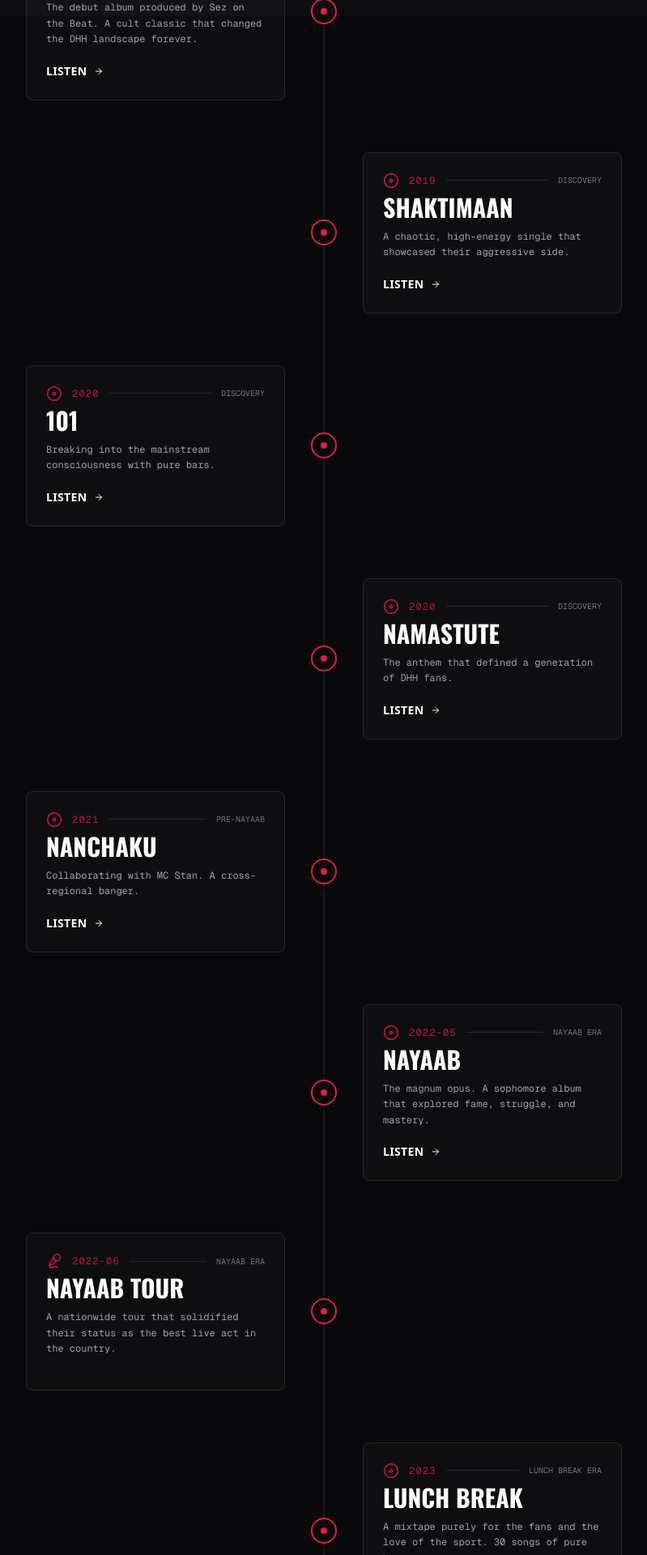
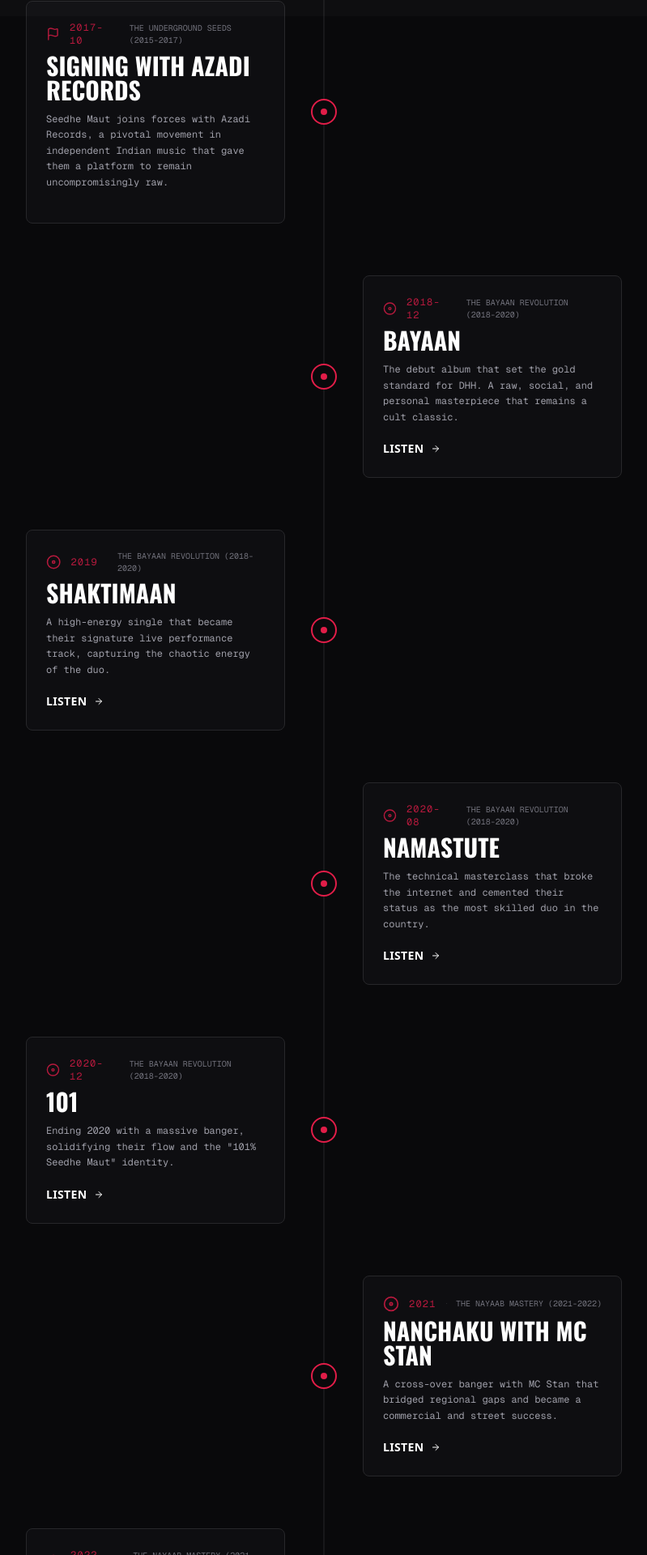
Before and after one commit to Stealthinator16/tbsm, a Next.js app: page /journey in a window 1280 px wide. Shown: the part 780-2700 px from the top of the page at 81% size, without its empty margins (240-1039 px from the left). Built offline with nearby package versions, Linux system fonts and the light colour scheme; grey boxes are pictures that could not be loaded.

Commit message:
feat: expand Seedhe Maut timeline with detailed career narrative

```diff
--- a/src/data/timeline.ts
+++ b/src/data/timeline.ts
@@ -13,111 +13,138 @@
 export const timelineData: TimelineEvent[] = [
     {
         id: 'formation',
-        date: '2017',
-        title: 'The Formation',
-        description: 'Encore ABJ and Calm meet and decide to form a duo. The seed is sown.',
+        date: '2015',
+        title: 'Formation at Spit Dope',
+        description: 'Calm and Encore ABJ meet at Spit Dope Inc., the legendary underground battle rap league in Delhi. The partnership that would change DHH begins.',
         type: 'milestone',
-        era: 'The Beginning',
+        era: 'The Underground Seeds (2015-2017)'
+    },
+    {
+        id: '2-ka-pahada',
+        date: '2017-05',
+        title: '2 Ka Pahada',
+        description: 'Their debut mixtape produced entirely by Sez on the Beat. Featuring "Seedhe Maut Anthem", it announced their aggressive and technical arrival.',
+        type: 'release',
+        era: 'The Underground Seeds (2015-2017)',
         relatedSlug: 'seedhe-maut-anthem'
     },
     {
-        id: 'seedhe-maut-anthem',
-        date: '2017-05',
-        title: 'Seedhe Maut Anthem',
-        description: 'The track that gave them their name and announced their arrival.',
-        type: 'release',
-        era: 'The Beginning',
-        relatedSlug: 'seedhe-maut-anthem'
+        id: 'azadi-signing',
+        date: '2017-10',
+        title: 'Signing with Azadi Records',
+        description: 'Seedhe Maut joins forces with Azadi Records, a pivotal movement in independent Indian music that gave them a platform to remain uncompromisingly raw.',
+        type: 'milestone',
+        era: 'The Underground Seeds (2015-2017)'
     },
     {
         id: 'bayaan',
         date: '2018-12',
         title: 'Bayaan',
-        description: 'The debut album produced by Sez on the Beat. A cult classic that changed the DHH landscape forever.',
+        description: 'The debut album that set the gold standard for DHH. A raw, social, and personal masterpiece that remains a cult classic.',
         type: 'release',
-        era: 'Bayaan Era',
-        // We don't have a specific slug for the album page yet, but maybe a key song
+        era: 'The Bayaan Revolution (2018-2020)',
         relatedSlug: 'meri-baggi'
     },
     {
         id: 'shaktimaan',
         date: '2019',
         title: 'Shaktimaan',
-        description: 'A chaotic, high-energy single that showcased their aggressive side.',
+        description: 'A high-energy single that became their signature live performance track, capturing the chaotic energy of the duo.',
         type: 'release',
-        era: 'Discovery',
+        era: 'The Bayaan Revolution (2018-2020)',
         relatedSlug: 'shaktimaan'
     },
     {
-        id: '101',
-        date: '2020',
-        title: '101',
-        description: 'Breaking into the mainstream consciousness with pure bars.',
+        id: 'namastute',
+        date: '2020-08',
+        title: 'Namastute',
+        description: 'The technical masterclass that broke the internet and cemented their status as the most skilled duo in the country.',
         type: 'release',
-        era: 'Discovery',
-        relatedSlug: '101'
+        era: 'The Bayaan Revolution (2018-2020)',
+        relatedSlug: 'namastute'
     },
     {
-        id: 'namastute',
-        date: '2020',
-        title: 'Namastute',
-        description: 'The anthem that defined a generation of DHH fans.',
+        id: '101',
+        date: '2020-12',
+        title: '101',
+        description: 'Ending 2020 with a massive banger, solidifying their flow and the "101% Seedhe Maut" identity.',
         type: 'release',
-        era: 'Discovery',
-        relatedSlug: 'namastute'
+        era: 'The Bayaan Revolution (2018-2020)',
+        relatedSlug: '101'
     },
     {
         id: 'nanchaku',
         date: '2021',
-        title: 'Nanchaku',
-        description: 'Collaborating with MC Stan. A cross-regional banger.',
+        title: 'Nanchaku with MC Stan',
+        description: 'A cross-over banger with MC Stan that bridged regional gaps and became a commercial and street success.',
         type: 'release',
-        era: 'Pre-Nayaab',
+        era: 'The Nayaab Mastery (2021-2022)',
         relatedSlug: 'nanchaku'
     },
     {
         id: 'nayaab',
         date: '2022-05',
         title: 'Nayaab',
-        description: 'The magnum opus. A sophomore album that explored fame, struggle, and mastery.',
+        description: 'The magnum opus. A sophomore album exploring fame, brotherhood, and artistic maturity. Widely considered one of the best Indian albums of all time.',
         type: 'release',
-        era: 'Nayaab Era',
+        era: 'The Nayaab Mastery (2021-2022)',
         relatedSlug: 'nayaab'
     },
     {
         id: 'nayaab-tour',
         date: '2022-06',
-        title: 'Nayaab Tour',
-        description: 'A nationwide tour that solidified their status as the best live act in the country.',
+        title: 'Nayaab India Tour',
+        description: 'A multi-city tour that proved Seedhe Maut is the best live act in India, with sold-out venues and moshpit culture.',
         type: 'show',
-        era: 'Nayaab Era'
+        era: 'The Nayaab Mastery (2021-2022)'
     },
     {
         id: 'lunch-break',
-        date: '2023',
-        title: 'Lunch Break',
-        description: 'A mixtape purely for the fans and the love of the sport. 30 songs of pure heat.',
+        date: '2023-08',
+        title: 'Lunch Break Mixtape',
+        description: 'A massive 30-track project released to celebrate their journey and pure love for the sport of rap.',
         type: 'release',
-        era: 'Lunch Break Era',
-        relatedSlug: 'focused-sedated' // Lead single-ish
+        era: 'The Lunch Break & Independence (2023-Present)',
+        relatedSlug: 'fanne-khan'
     },
     {
-        id: 'kavi',
-        date: '2024',
-        title: 'Kavi (Keh Chuka)',
-        description: 'Continuing the legacy with introspective storytelling.',
+        id: 'independent',
+        date: '2023-11',
+        title: 'Going Fully Independent',
+        description: 'Seedhe Maut departs from Azadi Records to take full creative and business control of their legacy.',
+        type: 'milestone',
+        era: 'The Lunch Break & Independence (2023-Present)'
+    },
+    {
+        id: 'dl91-era',
+        date: '2024-01',
+        title: 'Formation of DL91',
+        description: 'The duo launches their own independent platform, DL91 Era, to push their own art and support the next wave of talent.',
+        type: 'milestone',
+        era: 'The Lunch Break & Independence (2023-Present)'
+    },
+    {
+        id: 'shakti-kshama',
+        date: '2024-06',
+        title: 'Shakti & Kshama EPs',
+        description: 'A conceptual two-part release exploring themes of power and forgiveness, inspired by Indian literature.',
         type: 'release',
-        era: 'Present',
-        relatedSlug: 'kavi'
+        era: 'The Lunch Break & Independence (2023-Present)',
+        relatedSlug: 'shakti-aur-kshama'
+    },
+    {
+        id: 'smx-tour',
+        date: '2025-11',
+        title: 'The SMX Tour',
+        description: 'A 15-city nationwide tour celebrating a decade of Seedhe Maut in the game. 10 Years. One Legacy.',
+        type: 'show',
+        era: 'The Lunch Break & Independence (2023-Present)'
     }
 ];
 
 export const eras = [
-    'The Beginning',
-    'Bayaan Era',
-    'Discovery',
-    'Pre-Nayaab',
-    'Nayaab Era',
-    'Lunch Break Era',
-    'Present'
+    'The Underground Seeds (2015-2017)',
+    'The Bayaan Revolution (2018-2020)',
+    'The Nayaab Mastery (2021-2022)',
+    'The Lunch Break & Independence (2023-Present)'
 ];
```
